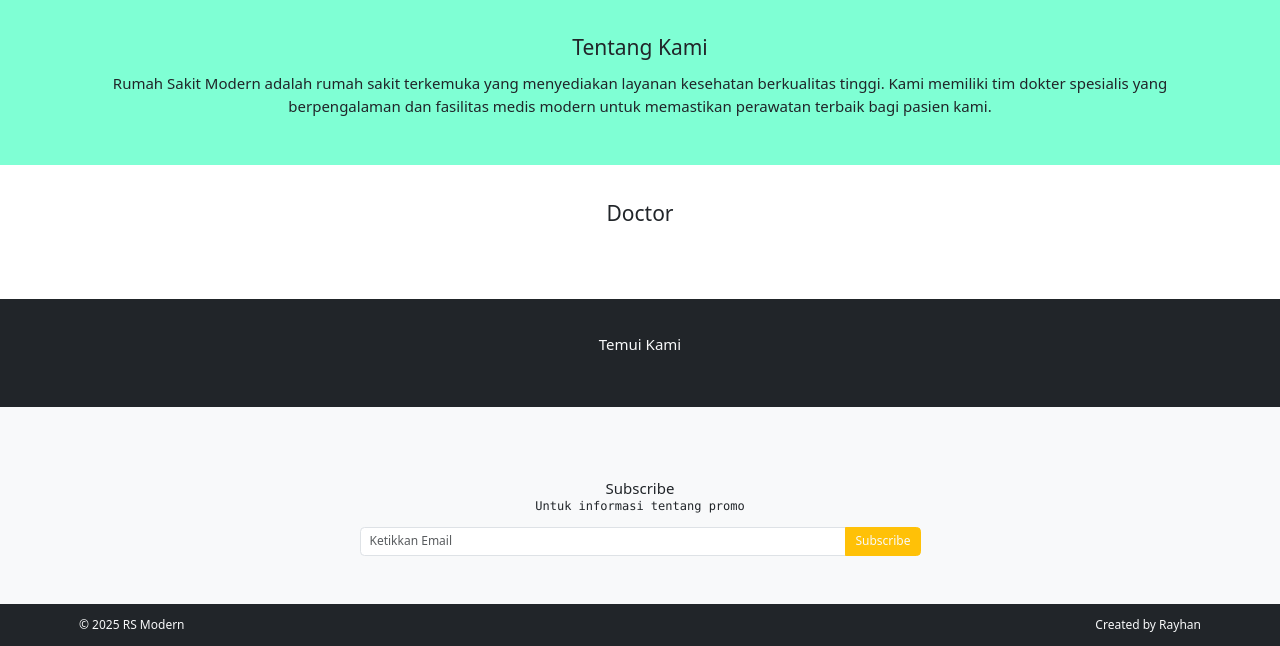
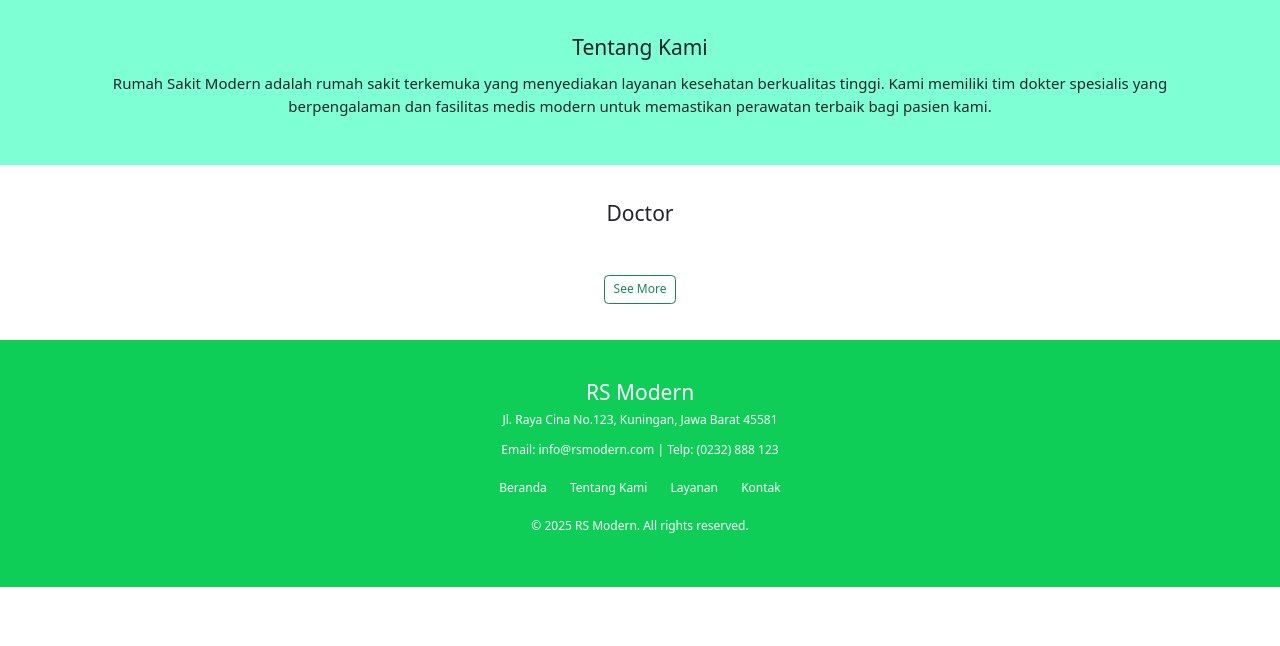
Before and after one commit to RayhanFaizAdzikra/pw2025_tubes_243040041, a PHP site: page / in a window 1280 px wide. Shown: the part 1328-1974 px from the top of the page. After the commit the page ends 1915 px from the top, so only its background shows below. Run offline with PHP 8.4, Linux system fonts and the light colour scheme; data that the repository does not hold is empty; some libraries are stand-ins or nearby versions.

Commit message:
progres23

```diff
--- a/css/style.css
+++ b/css/style.css
@@ -76,7 +76,7 @@
 .background-produk {
   height: 45vh;
   background: linear-gradient(rgba(0, 0, 0, 0.4), rgba(0, 0, 0, 0.4)),
-    url(../image/fashion.png);
+    url(../image/banner.png);
   background-position: 50% 35%;
 }
 
--- /dev/null
+++ b/footer.php
@@ -0,0 +1,14 @@
+<footer style="background-color:rgb(14, 206, 88); color: white; padding: 40px 20px; text-align: center;">
+    <div style="max-width: 1200px; margin: auto;">
+        <h3>RS Modern</h3>
+        <p>Jl. Raya Cina No.123, Kuningan, Jawa Barat 45581</p>
+        <p>Email: info@rsmodern.com | Telp: (0232) 888 123</p>
+        <div style="margin: 20px 0;">
+            <a href="#" style="color: white; margin: 0 10px; text-decoration: none;">Beranda</a>
+            <a href="#" style="color: white; margin: 0 10px; text-decoration: none;">Tentang Kami</a>
+            <a href="#" style="color: white; margin: 0 10px; text-decoration: none;">Layanan</a>
+            <a href="#" style="color: white; margin: 0 10px; text-decoration: none;">Kontak</a>
+        </div>
+        <p style="margin-top: 20px;">&copy; 2025 RS Modern. All rights reserved.</p>
+    </div>
+</footer>
--- a/index.php
+++ b/index.php
@@ -23,7 +23,7 @@
             <h1>Selamat Datang</h1>
             <h3> Di Rumah Sakit Modern</h3>
             <div class="col-8 offset-md-2">
-                <form method="get" action="dokter.php">
+                <form method="get" action="produk.php">
                 <div class="input-group input-group-lg my-4">
                 <input type="text" class="form-control" placeholder="Cari Dokter, Spesialis, atau Layanan" aria-label="Cari Dokter, Spesialis, atau Layanan"
                 aria-describedby="button-addon2" name="keyword">
@@ -91,66 +91,14 @@
                     </div>
                     <?php } ?>
                 </div>
+                <a class="btn btn-outline-success mt-3 text-center" href='produk.php'>See More</a>
             </div>
         </div>
        </div>
 
-       <!-- footer -->
-        <div class="container-fluid py-5 bg-dark text-light">
-  <div class="container">
-    <h5 class="text-center mb-4">Temui Kami</h5>
-    <div class="row justify-content-center gap-3">
-      <div class="col-auto">
-        <a href="#" class="text-light text-decoration-none">
-          <i class="bi bi-facebook fs-3"></i>
-        </a>
-      </div>
-      <div class="col-auto">
-        <a href="#" class="text-light text-decoration-none">
-          <i class="bi bi-instagram fs-3"></i>
-        </a>
-      </div>
-      <div class="col-auto">
-        <a href="#" class="text-light text-decoration-none">
-          <i class="bi bi-twitter fs-3"></i>
-        </a>
-      </div>
-      <div class="col-auto">
-        <a href="#" class="text-light text-decoration-none">
-            <i class="bi bi-youtube fs-3"></i>
-        </a>
-    </div>
-</div>
-</div>
-</div>
-    <!-- Subscribe Section -->
-<div class="container-fluid py-5 bg-light text-dark">
-  <div class="container">
-    <h5 class="text-center mt-5 mb-0">Subscribe</h5>
-    <p class="text-center font-monospace">Untuk informasi tentang promo</p>
 
-    <div class="col-md-8 offset-md-2 col-lg-6 offset-lg-3">
-      <div class="input-group mb-3">
-        <input type="email" class="form-control" placeholder="Ketikkan Email"
-               aria-label="Email" aria-describedby="button-addon2">
-        <button class="btn btn-warning text-light" type="button" id="button-addon2">
-          Subscribe
-        </button>
-      </div>
-    </div>
-  </div>
-</div>
-
-<!-- Footer Section -->
-<div class="container-fluid py-3 bg-dark text-light">
-  <div class="container d-flex flex-column flex-md-row justify-content-between text-center text-md-start">
-    <span>&copy; 2025 RS Modern</span>
-    <span>Created by Rayhan</span>
-  </div>
-</div>
-
-
-
+    <!-- footer -->
+        <?php require "footer.php"?>
 
     <script src="../bootstrap/js/bootstrap.bundle.min.js"></script>
     <script src="../fontawesome/js/all.min.js"></script>
--- a/navbar.php
+++ b/navbar.php
@@ -6,7 +6,7 @@
     <div class="collapse navbar-collapse" id="navbarTogglerDemo01">
       <ul class="navbar-nav me-auto mb-2 mb-lg-0">
         <li class="nav-item me-4">
-          <a class="nav-link" href="../adminpanel">Home</a>
+          <a class="nav-link" href="index.php">Home</a>
         </li>
         <li class="nav-item me-4">
           <a class="nav-link" href="kategori.php">Spesialis</a>
```
Also changed, not shown: produk.php (+92 -0 lines).
